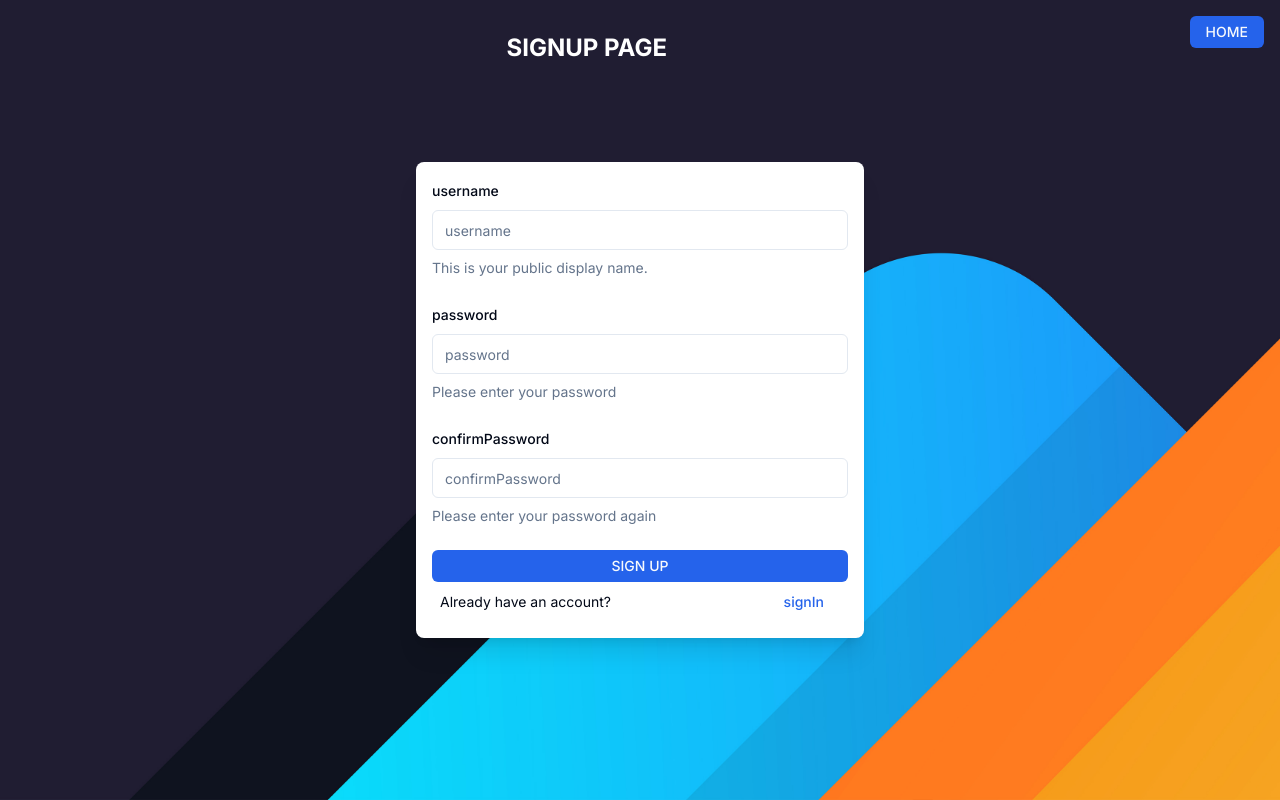
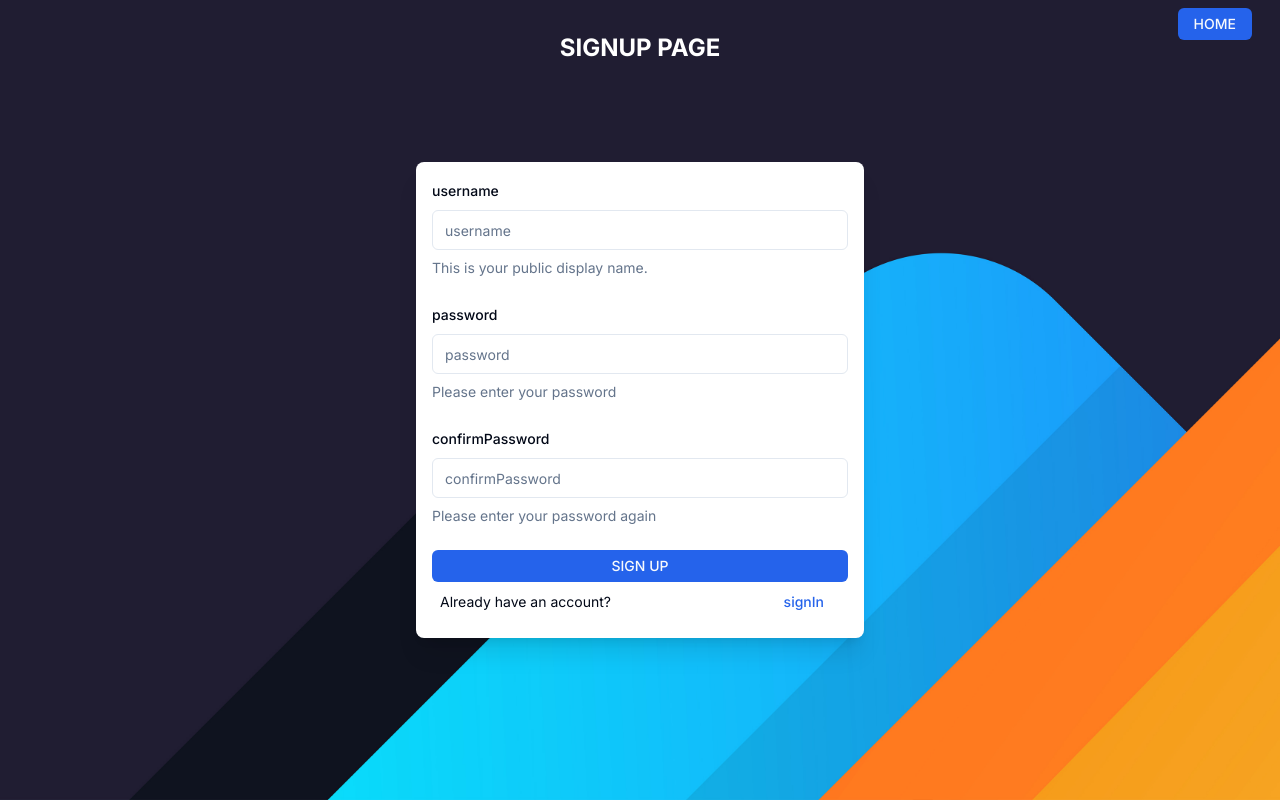
Before and after one commit to objectMaker/next-frontend, a Next.js app: page /signUp in a window 1280 px wide. Built offline with nearby package versions, Linux system fonts and the light colour scheme.

Commit message:
fix style

```diff
--- a/src/app/(auth)/layout.tsx
+++ b/src/app/(auth)/layout.tsx
@@ -12,7 +12,7 @@ export default function AuthLayout({
   const segment = useSelectedLayoutSegment();
   return (
     <>
-      <Link href="/" className="float-right m-4">
+      <Link href="/" className="absolute right-7 top-2">
         <Button className="h-8">HOME</Button>
       </Link>
 
```
